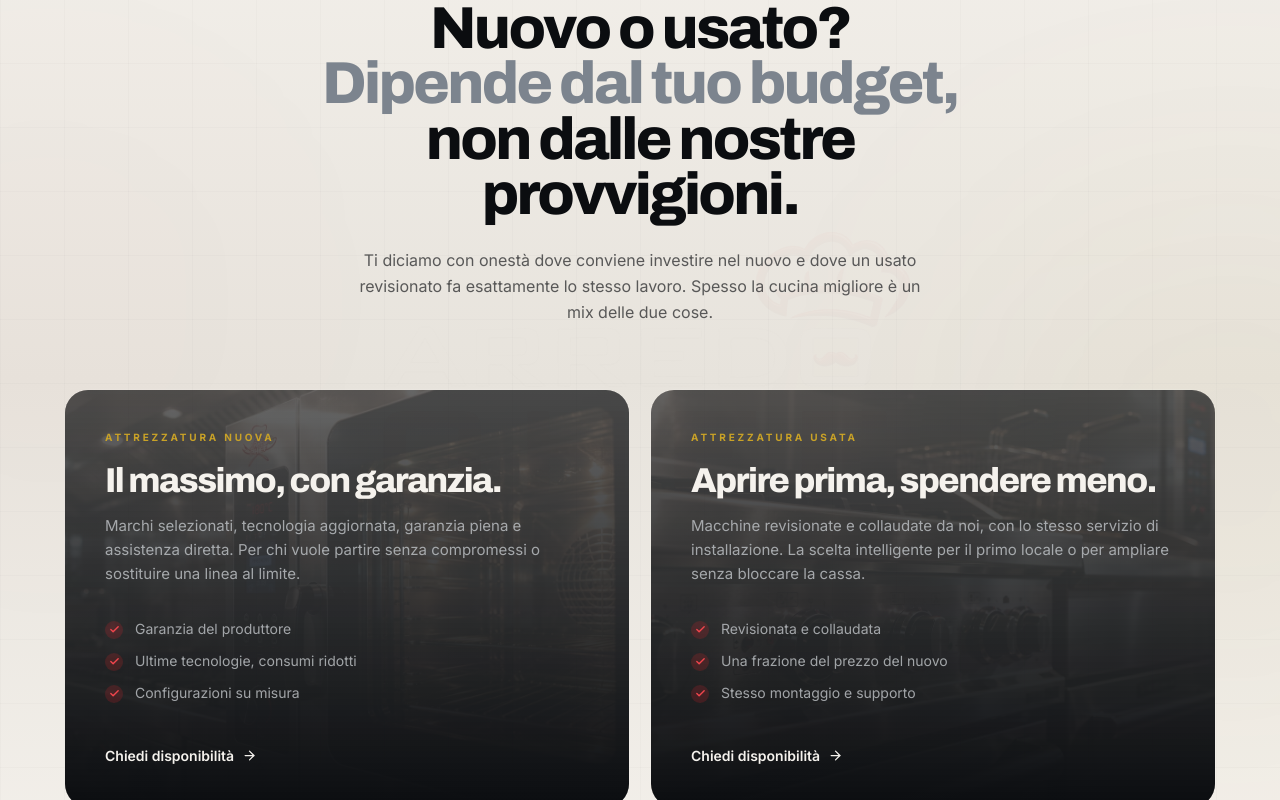
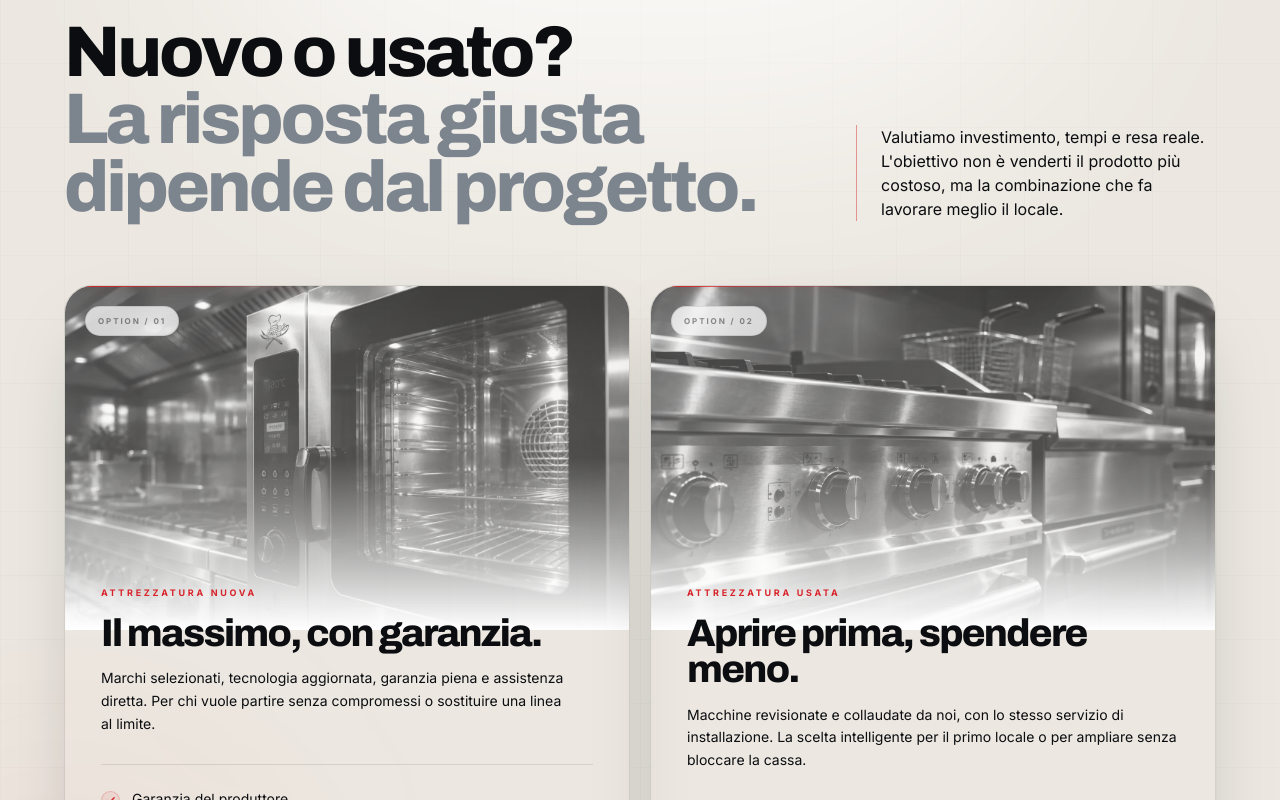
Before and after one commit to gaetanomeli95-lab/SITO-ARREDO-CHEF, a Next.js app: page / in a window 1280 px wide. Shown: the part 5200-6000 px from the top of the page. Built offline with nearby package versions, Linux system fonts and the light colour scheme.

Commit message:
Redesign new vs used section as premium decision interface

```diff
--- a/src/components/sections/NuovoUsato.tsx
+++ b/src/components/sections/NuovoUsato.tsx
@@ -3,7 +3,7 @@
 import Image from 'next/image';
 import Link from 'next/link';
 import { motion } from 'framer-motion';
-import { ArrowRight, Check } from 'lucide-react';
+import { ArrowRight, Check, Scale } from 'lucide-react';
 import Reveal from '@/components/Reveal';
 
 const options = [
@@ -37,76 +37,78 @@ export default function NuovoUsato() {
   return (
     <section
       data-nav-theme="light"
-      className="relative overflow-hidden bg-gradient-to-b from-avorio via-sabbia to-avorio py-20 md:py-28 lg:py-36"
+      className="relative overflow-hidden bg-[#ece8e1] py-20 md:py-28 lg:py-36"
     >
-      <div className="blueprint-light pointer-events-none absolute inset-0 opacity-55" />
-
-      <div className="pointer-events-none absolute -left-40 top-1/4 h-[26rem] w-[26rem] animate-breathe rounded-full bg-rosso/[0.06] blur-[140px]" />
-      <div className="pointer-events-none absolute -right-40 bottom-1/4 h-[26rem] w-[26rem] rounded-full bg-oro/[0.06] blur-[140px]" />
-
-      {/* Marchio in filigrana */}
-      <div className="pointer-events-none absolute left-1/2 top-1/2 h-[34rem] w-[34rem] -translate-x-1/2 -translate-y-1/2 opacity-[0.018]">
-        <Image src="/images/logo-mark.webp" alt="" fill sizes="544px" className="object-contain" />
-      </div>
+      <div className="blueprint-light pointer-events-none absolute inset-0 opacity-45" />
+      <div className="pointer-events-none absolute left-1/2 top-[-10rem] h-[30rem] w-[54rem] -translate-x-1/2 rounded-full bg-white/70 blur-[120px]" />
+      <div className="pointer-events-none absolute -left-32 bottom-0 h-[24rem] w-[24rem] rounded-full bg-rosso/[0.06] blur-[130px]" />
 
       <div className="container-ac relative">
-        <div className="mx-auto max-w-2xl text-center">
+        <div className="grid gap-8 lg:grid-cols-[1fr_360px] lg:items-end">
           <Reveal>
-            <span className="eyebrow justify-center text-rosso">Due strade, stesso servizio</span>
-            <h2 className="h-display mt-6 text-[clamp(2.1rem,4.8vw,3.7rem)] text-carbone">
+            <div className="flex items-center gap-4">
+              <span className="flex h-10 w-10 items-center justify-center rounded-full border border-rosso/20 bg-white/80 font-display text-[11px] font-extrabold text-rosso shadow-lift-sm">
+                05
+              </span>
+              <span className="inline-flex items-center gap-2 text-[9px] font-bold uppercase tracking-[0.36em] text-rosso">
+                <Scale size={11} /> Scelta strategica
+              </span>
+            </div>
+            <h2 className="h-display mt-7 max-w-4xl text-[clamp(2.8rem,5.6vw,5rem)] text-carbone">
               Nuovo o usato?
               <br />
-              <span className="text-nebbia">Dipende dal tuo budget,</span>
-              <br />
-              non dalle nostre provvigioni.
+              <span className="text-nebbia">La risposta giusta dipende dal progetto.</span>
             </h2>
-            <p className="mx-auto mt-6 max-w-xl text-pretty text-base leading-relaxed text-carbone/65">
-              Ti diciamo con onestà dove conviene investire nel nuovo e dove un usato revisionato fa
-              esattamente lo stesso lavoro. Spesso la cucina migliore è un mix delle due cose.
+          </Reveal>
+
+          <Reveal delay={0.1}>
+            <p className="border-l border-rosso/45 pl-6 text-pretty text-sm leading-relaxed text-carbone/62 md:text-base">
+              Valutiamo investimento, tempi e resa reale. L&apos;obiettivo non è venderti il prodotto
+              più costoso, ma la combinazione che fa lavorare meglio il locale.
             </p>
           </Reveal>
         </div>
 
         <div className="mt-12 grid gap-5 lg:grid-cols-2 lg:mt-16">
           {options.map((o, i) => (
-            <Reveal key={o.key} delay={i * 0.12}>
-              <motion.div
-                whileHover={{ y: -7 }}
-                transition={{ duration: 0.45, ease: [0.16, 1, 0.3, 1] }}
-                className="group relative h-full overflow-hidden rounded-3xl border border-white/[0.09] shadow-inset"
+            <Reveal key={o.key} delay={i * 0.1}>
+              <motion.article
+                whileHover={{ y: -6 }}
+                transition={{ duration: 0.4, ease: [0.16, 1, 0.3, 1] }}
+                className="group relative h-full min-h-[540px] overflow-hidden rounded-[28px] border border-carbone/10 bg-white/88 shadow-[0_30px_80px_-38px_rgba(11,13,16,.35)] backdrop-blur-sm"
               >
-                {/* Immagine di sfondo */}
-                <div className="pointer-events-none absolute inset-0">
+                <div className="absolute inset-x-0 top-0 h-[48%] overflow-hidden bg-gradient-to-br from-white via-[#e7e3dc] to-[#d7d4cd]">
                   <Image
                     src={o.image}
                     alt=""
                     fill
                     sizes="(max-width: 1024px) 100vw, 50vw"
-                    className="object-cover opacity-30 transition-all duration-1000 ease-smooth group-hover:scale-105 group-hover:opacity-45"
+                    className="object-cover opacity-75 saturate-0 transition-all duration-700 group-hover:scale-[1.045] group-hover:saturate-[.35]"
                   />
-                  <div className="pointer-events-none absolute inset-0 bg-gradient-to-t from-carbone via-carbone/92 to-carbone/60" />
+                  <div className="absolute inset-0 bg-gradient-to-t from-white via-white/10 to-transparent" />
+                  <div className="blueprint-light pointer-events-none absolute inset-0 opacity-25" />
+                  <span className="absolute left-5 top-5 rounded-full border border-carbone/10 bg-white/75 px-3 py-2 text-[8px] font-bold uppercase tracking-[0.24em] text-carbone/45 backdrop-blur-md">
+                    Option / {String(i + 1).padStart(2, '0')}
+                  </span>
                 </div>
 
-                {/* Filo brace che si accende */}
-                <span className="absolute inset-x-0 top-0 h-px w-full origin-left scale-x-0 bg-rosso transition-transform duration-700 ease-smooth group-hover:scale-x-100" />
+                <span className="absolute left-0 top-0 z-20 h-px w-[42%] bg-gradient-to-r from-rosso to-transparent shadow-[0_0_12px_rgba(216,35,42,.28)] transition-all duration-500 group-hover:w-[72%]" />
 
-                <div className="relative flex h-full flex-col p-6 md:p-10">
-                  <span className="text-[10px] font-bold uppercase tracking-widest2 text-oro">
+                <div className="relative flex h-full flex-col px-6 pb-7 pt-[270px] sm:px-8 lg:px-9 lg:pb-9 lg:pt-[300px]">
+                  <span className="text-[9px] font-bold uppercase tracking-[0.3em] text-rosso">
                     {o.kicker}
                   </span>
-
-                  <h3 className="h-display mt-5 text-[clamp(1.6rem,2.7vw,2.2rem)] text-avorio">
+                  <h3 className="h-display mt-4 text-[clamp(1.8rem,3vw,2.7rem)] text-carbone">
                     {o.title}
                   </h3>
-
-                  <p className="mt-4 text-pretty text-[15px] leading-relaxed text-cenere/85">
+                  <p className="mt-4 text-pretty text-[14px] leading-relaxed text-carbone/62">
                     {o.text}
                   </p>
 
-                  <ul className="mt-8 space-y-3">
+                  <ul className="mt-7 space-y-3 border-t border-carbone/10 pt-6">
                     {o.points.map((p) => (
-                      <li key={p} className="flex items-start gap-3 text-sm text-cenere/85">
-                        <span className="mt-0.5 flex h-[18px] w-[18px] shrink-0 items-center justify-center rounded-full bg-rosso/20 text-rosso-light">
+                      <li key={p} className="flex items-start gap-3 text-sm text-carbone/72">
+                        <span className="mt-0.5 flex h-[19px] w-[19px] shrink-0 items-center justify-center rounded-full border border-rosso/20 bg-rosso/[0.07] text-rosso">
                           <Check size={11} strokeWidth={3} />
                         </span>
                         {p}
@@ -114,20 +116,17 @@ export default function NuovoUsato() {
                     ))}
                   </ul>
 
-                  <div className="mt-auto pt-10">
+                  <div className="mt-auto pt-8">
                     <Link
                       href="/contatti"
-                      className="group/link inline-flex items-center gap-2 text-sm font-semibold text-avorio transition-colors hover:text-oro"
+                      className="group/link inline-flex items-center gap-3 text-sm font-bold text-carbone transition-colors hover:text-rosso"
                     >
-                      Chiedi disponibilità
-                      <ArrowRight
-                        size={15}
-                        className="transition-transform duration-300 group-hover/link:translate-x-1"
-                      />
+                      Valuta questa soluzione
+                      <ArrowRight size={15} className="transition-transform group-hover/link:translate-x-1" />
                     </Link>
                   </div>
                 </div>
-              </motion.div>
+              </motion.article>
             </Reveal>
           ))}
         </div>
```
